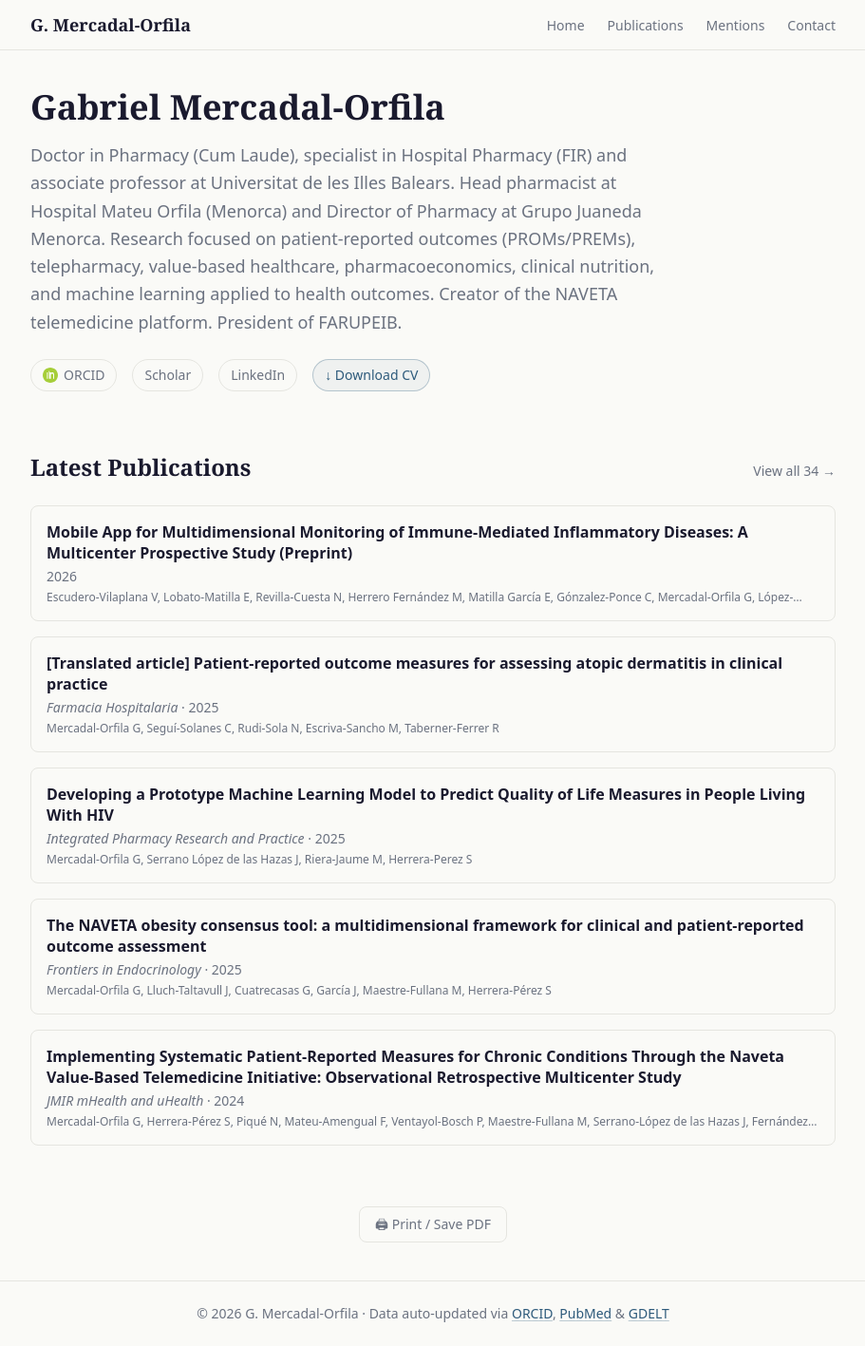
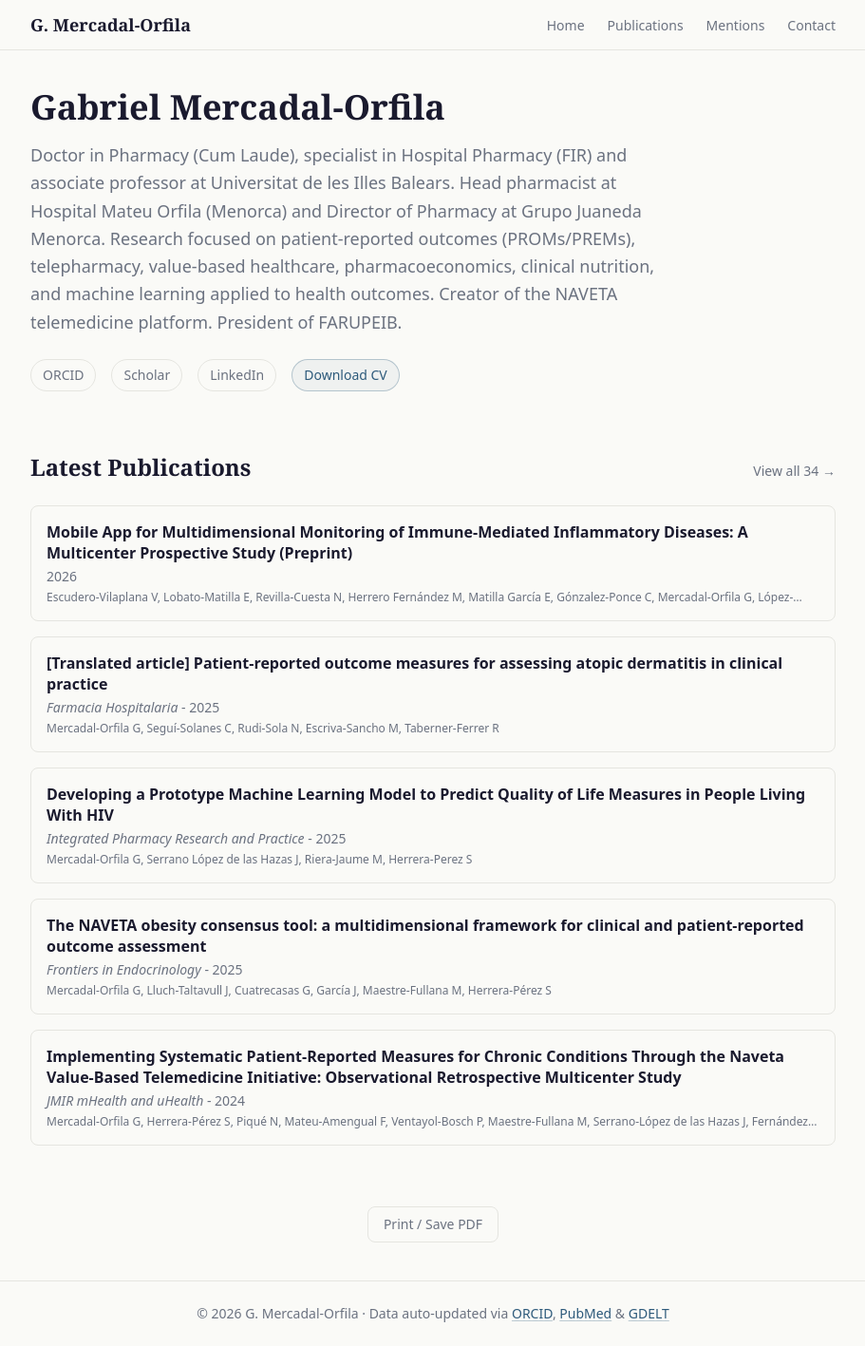
Before and after one commit to GMO10/gmercadal-academic, a Next.js app: page / in a window 1280 px wide. Shown: the whole page at 95% size, without its empty margins (184-1095 px from the left). Built offline with nearby package versions, Linux system fonts and the light colour scheme.

Commit message:
fix: convert home to client component

```diff
--- a/app/page.tsx
+++ b/app/page.tsx
@@ -1,142 +1,100 @@
+'use client';
+
 import Link from 'next/link';
-import { getPublications, getMentions, getIdentity } from '@/lib/data';
 import { BadgeScore } from '@/components/BadgeScore';
+import pubsData from '@/data/publications.json';
+import mentionsData from '@/data/mentions.json';
+import identityData from '@/config/identity.json';
 
 export default function HomePage() {
-  const identity = getIdentity();
-  const pubs = getPublications();
-  const mentions = getMentions();
+  const identity = identityData;
+  const pubs = pubsData;
+  const mentions = mentionsData;
 
   const latestPubs = pubs.publications.slice(0, 5);
   const latestMentions = mentions.mentions.slice(0, 3);
 
   return (
     <>
-      {/* ── Profile Section ───────────────────── */}
       <section aria-labelledby="profile-heading" className="mb-16">
-        <h1
-          id="profile-heading"
-          className="font-serif text-3xl sm:text-4xl font-bold mb-4 text-ink"
-        >
+        <h1 id="profile-heading" className="font-serif text-3xl sm:text-4xl font-bold mb-4 text-ink">
           {identity.person.fullName}
         </h1>
         <p className="text-lg text-muted leading-relaxed max-w-2xl mb-6">
           {identity.person.bio}
         </p>
-
-        {/* Links */}
-        <div className="flex flex-wrap gap-4 text-sm no-print-url">
+        <div className="flex flex-wrap gap-4 text-sm">
           {identity.person.links.orcid && (
             <a href={identity.person.links.orcid} target="_blank" rel="noopener noreferrer"
-              className="inline-flex items-center gap-1.5 px-3 py-1.5 rounded-full border border-border hover:border-accent/40 no-underline text-muted hover:text-accent transition-all"
-            >
-              <svg width="16" height="16" viewBox="0 0 256 256" className="shrink-0" aria-hidden="true">
-                <path fill="#A6CE39" d="M256 128c0 70.7-57.3 128-128 128S0 198.7 0 128 57.3 0 128 0s128 57.3 128 128z"/>
-                <path fill="#fff" d="M86.3 186.2H70.9V79.1h15.4v107.1zm35.4 0h-15.2V79.1h15.2v107.1zM108.9 57c-5.7 0-10.2 4.6-10.2 10.2s4.6 10.2 10.2 10.2c5.7 0 10.2-4.6 10.2-10.2S114.6 57 108.9 57zM169.9 79.5c-21.4 0-33.3 11.7-33.3 11.7V79.1h-15.2v107.1h15.2v-59.2c0-15.7 10.6-22.8 21.5-22.8 12.4 0 18.6 8.5 18.6 22.4v59.6h15.4V120c0-23.9-12.5-40.5-22.2-40.5z"/>
-              </svg>
+              className="inline-flex items-center gap-1.5 px-3 py-1.5 rounded-full border border-border hover:border-accent/40 no-underline text-muted hover:text-accent transition-all">
               ORCID
             </a>
           )}
           {identity.person.links.scholar && (
             <a href={identity.person.links.scholar} target="_blank" rel="noopener noreferrer"
-              className="inline-flex items-center gap-1.5 px-3 py-1.5 rounded-full border border-border hover:border-accent/40 no-underline text-muted hover:text-accent transition-all"
-            >
+              className="inline-flex items-center gap-1.5 px-3 py-1.5 rounded-full border border-border hover:border-accent/40 no-underline text-muted hover:text-accent transition-all">
               Scholar
             </a>
           )}
           {identity.person.links.linkedin && (
             <a href={identity.person.links.linkedin} target="_blank" rel="noopener noreferrer"
-              className="inline-flex items-center gap-1.5 px-3 py-1.5 rounded-full border border-border hover:border-accent/40 no-underline text-muted hover:text-accent transition-all"
-            >
+              className="inline-flex items-center gap-1.5 px-3 py-1.5 rounded-full border border-border hover:border-accent/40 no-underline text-muted hover:text-accent transition-all">
               LinkedIn
             </a>
           )}
-          <a
-            href="/cv.docx"
-            download
-            className="inline-flex items-center gap-1.5 px-3 py-1.5 rounded-full border border-accent/30 bg-accent/5 no-underline text-accent hover:bg-accent/10 transition-all"
-          >
-            ↓ Download CV
+          <a href="/cv.docx" download
+            className="inline-flex items-center gap-1.5 px-3 py-1.5 rounded-full border border-accent/30 bg-accent/5 no-underline text-accent hover:bg-accent/10 transition-all">
+            Download CV
           </a>
         </div>
       </section>
 
-      {/* ── Latest Publications ───────────────── */}
       <section aria-labelledby="latest-pubs" className="mb-16">
         <div className="flex items-baseline justify-between mb-6">
-          <h2 id="latest-pubs" className="font-serif text-2xl font-bold">
-            Latest Publications
-          </h2>
-          <Link
-            href="/publications"
-            className="text-sm text-muted hover:text-accent no-underline"
-          >
+          <h2 id="latest-pubs" className="font-serif text-2xl font-bold">Latest Publications</h2>
+          <Link href="/publications" className="text-sm text-muted hover:text-accent no-underline">
             View all {pubs.count} →
           </Link>
         </div>
-
         <div className="space-y-4">
           {latestPubs.map((pub) => (
-            <article
-              key={pub.id}
-              className="publication-card border border-border rounded-lg p-4 hover:border-accent/30 transition-colors"
-            >
+            <article key={pub.id} className="publication-card border border-border rounded-lg p-4 hover:border-accent/30 transition-colors">
               <h3 className="font-sans font-semibold text-base leading-snug mb-1">
                 {pub.url ? (
-                  <a href={pub.url} target="_blank" rel="noopener noreferrer" className="no-underline text-ink hover:text-accent">
-                    {pub.title}
-                  </a>
-                ) : (
-                  pub.title
-                )}
+                  <a href={pub.url} target="_blank" rel="noopener noreferrer" className="no-underline text-ink hover:text-accent">{pub.title}</a>
+                ) : pub.title}
               </h3>
               <p className="text-sm text-muted">
                 {pub.journal && <span className="italic">{pub.journal}</span>}
-                {pub.journal && pub.year && ' · '}
+                {pub.journal && pub.year && ' - '}
                 {pub.year && <span>{pub.year}</span>}
               </p>
               {pub.authors.length > 0 && (
-                <p className="text-xs text-muted mt-1 line-clamp-1">
-                  {pub.authors.join(', ')}
-                </p>
+                <p className="text-xs text-muted mt-1 line-clamp-1">{pub.authors.join(', ')}</p>
               )}
             </article>
           ))}
         </div>
       </section>
 
-      {/* ── Latest Mentions ───────────────────── */}
       {latestMentions.length > 0 && (
         <section aria-labelledby="latest-mentions" className="mb-16">
           <div className="flex items-baseline justify-between mb-6">
-            <h2 id="latest-mentions" className="font-serif text-2xl font-bold">
-              Recent Mentions
-            </h2>
-            <Link
-              href="/mentions"
-              className="text-sm text-muted hover:text-accent no-underline"
-            >
+            <h2 id="latest-mentions" className="font-serif text-2xl font-bold">Recent Mentions</h2>
+            <Link href="/mentions" className="text-sm text-muted hover:text-accent no-underline">
               View all {mentions.count} →
             </Link>
           </div>
-
           <div className="space-y-4">
             {latestMentions.map((m) => (
-              <article
-                key={m.id}
-                className="mention-card border border-border rounded-lg p-4 hover:border-accent/30 transition-colors"
-              >
+              <article key={m.id} className="mention-card border border-border rounded-lg p-4 hover:border-accent/30 transition-colors">
                 <div className="flex items-start gap-3">
                   <div className="flex-1 min-w-0">
                     <h3 className="font-sans font-semibold text-base leading-snug mb-1">
-                      <a href={m.url} target="_blank" rel="noopener noreferrer" className="no-underline text-ink hover:text-accent">
-                        {m.title}
-                      </a>
+                      <a href={m.url} target="_blank" rel="noopener noreferrer" className="no-underline text-ink hover:text-accent">{m.title}</a>
                     </h3>
                     <p className="text-sm text-muted">
-                      {m.source}
-                      {m.date && ` · ${m.date}`}
-                      {m.language && ` · ${m.language.toUpperCase()}`}
+                      {m.source}{m.date && (' - ' + m.date)}{m.language && (' - ' + m.language.toUpperCase())}
                     </p>
                   </div>
                   <BadgeScore score={m.score} />
@@ -147,29 +105,14 @@ export default function HomePage() {
         </section>
       )}
 
-      {/* ── Print Button ─────────────────────── */}
       <div className="no-print text-center mt-8">
         <button
-          onClick={() => {}}
-          className="hidden"
-          aria-hidden="true"
-        />
-        <PrintButton />
+          onClick={() => window.print()}
+          className="text-sm text-muted border border-border rounded-lg px-4 py-2 hover:border-accent/40 hover:text-accent transition-all cursor-pointer"
+        >
+          Print / Save PDF
+        </button>
       </div>
     </>
   );
 }
-
-// Client component for print
-function PrintButton() {
-  return (
-    <button
-      className="text-sm text-muted border border-border rounded-lg px-4 py-2 hover:border-accent/40 hover:text-accent transition-all cursor-pointer no-print"
-      // Using inline script workaround for server component
-      // @ts-ignore
-      onClick="window.print()"
-    >
-      🖨 Print / Save PDF
-    </button>
-  );
-}
```
